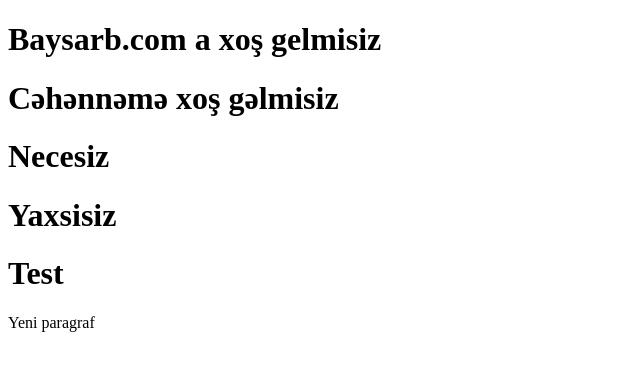
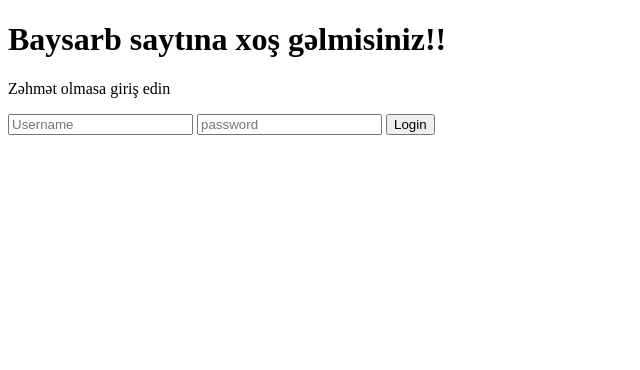
Before and after one commit to baysarb/login-front, a plain HTML site: page index.html in a window 1280 px wide. Shown: the whole page, without its empty margins (0-640 px from the left). Drawn offline with Linux system fonts and the light colour scheme.

Commit message:
Yeni form əlavə edildi

```diff
--- a/index.html
+++ b/index.html
@@ -2,15 +2,16 @@
 <html lang="en">
 <head>
     <meta charset="UTF-8">
-    <meta name="viewport" content="width=device-width, initial-scale=1.0">
-    <title>Document</title>
+    <meta name="viewport" content="width=9, initial-scale=1.0">
+    <title>Baysarb | Login</title>
 </head>
 <body>
-    <h1>Baysarb.com a xoş gelmisiz</h1>
-    <h1>Cəhənnəmə xoş gəlmisiz</h1>
-    <h1>Necesiz</h1>
-    <h1>Yaxsisiz</h1>
-    <h1>Test</h1>
-    <p>Yeni paragraf</p>
+    <h1 class="basliq1">Baysarb saytına xoş gəlmisiniz!!</h1>
+    <p class="paragraf1">Zəhmət olmasa giriş edin</p>
+    <form action="POST" class="login" id="login">
+        <input id="usermane" class="input1" type="text" placeholder="Username">
+        <input id="password" class="input1" type="password" placeholder="password">
+        <button>Login</button>
+    </form>
 </body>
 </html>
```
